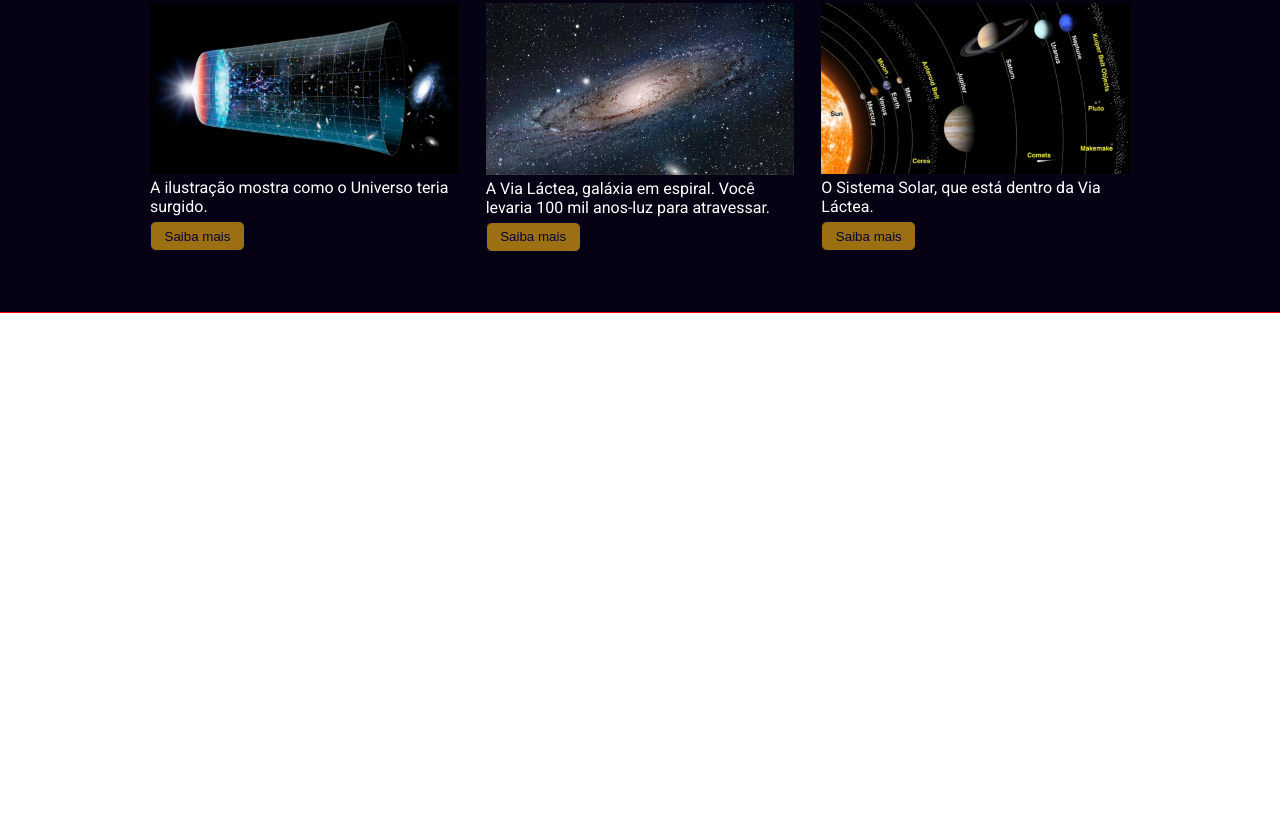
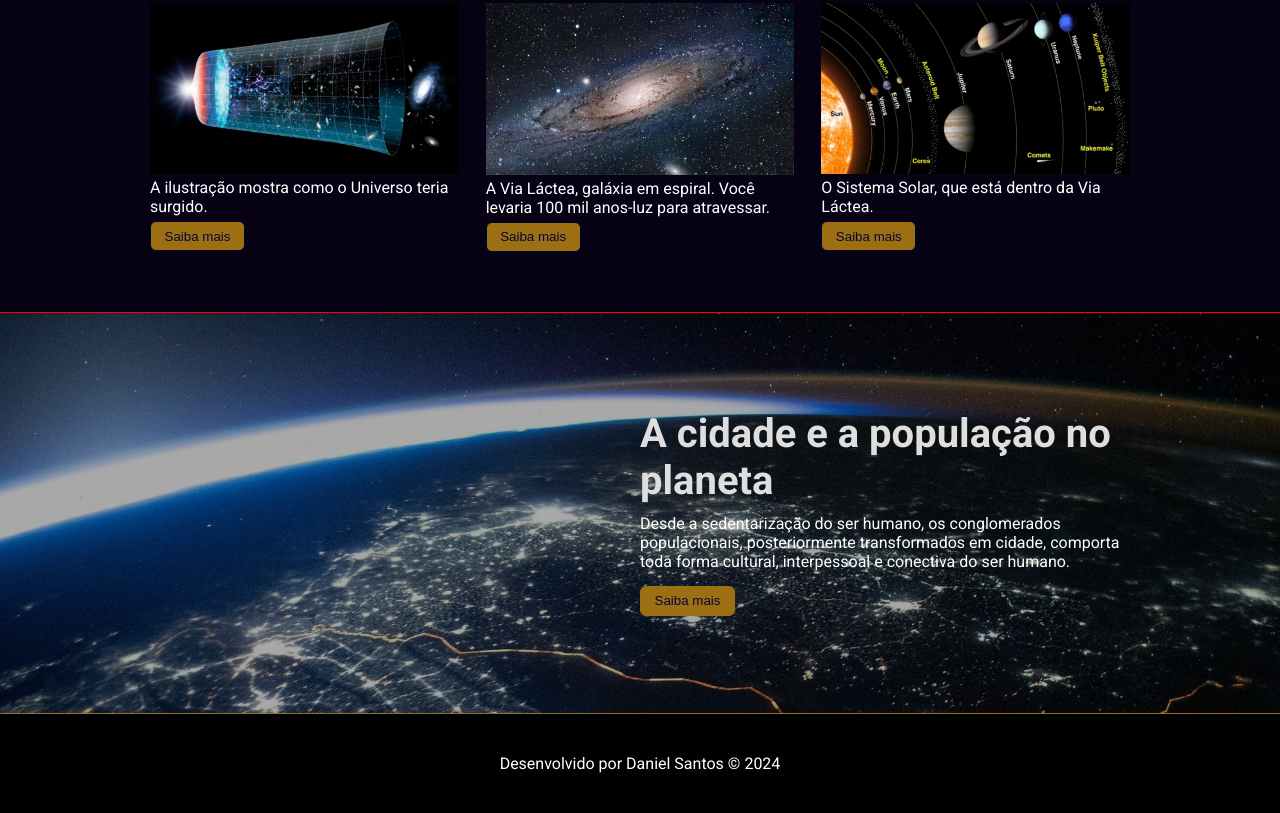
Before and after one commit to Daniel-santos941/terra-site, a plain HTML site: page index.html in a window 1280 px wide. Shown: the part 1172-1985 px from the top of the page. Before the commit the page ends 1485 px from the top, so only its background shows below. Drawn offline with Linux system fonts and the light colour scheme.

Commit message:
finalizando o site

```diff
--- a/css/style.css
+++ b/css/style.css
@@ -232,3 +232,80 @@ a {
 .infos .infos-box .images #image .text-infos button:hover {
     background-color: #dba020;
 }
+
+/**Estilos da banner-section*/
+.banner-section {
+    background-image: url(../public/img/luzes-noite.jpg );
+    background-repeat: no-repeat;
+    background-size: cover;
+    background-position: 50% 10%;
+}
+
+.banner-section .darkening {
+    background-color: rgb(0, 0, 0, 0.340);
+    height: 100%;
+}
+
+.banner-section .closure {
+    height: 400px;
+    padding: 0 150px;
+    display: flex;
+    flex-direction: column;
+    justify-content: center;
+    align-items: flex-end;
+}
+
+@media (max-width: 820px) {
+    .banner-section .closure {
+        padding: 0 50px;
+    }
+}
+
+.banner-section .closure .text-box {
+    width: 50%;
+    color: #fff;
+}
+
+@media (max-width: 1000px) {
+    .banner-section .closure .text-box {
+        width: 95%;
+        text-align: end;
+    }
+}
+
+.banner-section .closure .text-box h1 {
+    margin-bottom: 10px;
+    font-size: 40px;
+    color: #dedede;
+}
+
+@media (max-width: 430px) {
+    .banner-section .closure .text-box h1 {
+        font-size: 30px;
+    }
+}
+
+.banner-section .closure .text-box button {
+    background-color: #9B6F12;
+    width: 95px;
+    height: 30px;
+    color: rgb(6, 6, 58);
+    border: 1px solid #9B6F12;
+    border-radius: 6px;
+    margin-top: 15px;
+    cursor: pointer;
+}
+
+.banner-section .closure .text-box button:hover {
+    background-color: #dba020;
+}
+
+footer {
+    height: 100px;
+    background-color: #010104;
+    color: #fff;
+    display: flex;
+    justify-content: center;
+    align-items: center;
+    border-top: 1px solid #9B6F12;
+}
--- a/index.html
+++ b/index.html
@@ -1,6 +1,5 @@
 <!DOCTYPE html>
 <html lang="pt-br">
-
     <head>
         <meta charset="UTF-8" />
         <meta name="viewport" content="width=device-width, initial-scale=1.0"/>
@@ -89,4 +88,26 @@
                 </div>
             </div>
         </section>
+         <!--SEÇÃO 3-->
+         <section class="banner-section">
+            <div class="darkening">
+                <div class="container">
+                    <div class="closure">
+                        <div class="text-box">
+                            <h1>A cidade e a população no planeta</h1>
+                            <p>Desde a sedentarização do ser humano, os conglomerados populacionais, posteriormente transformados em cidade, comporta toda forma cultural, interpessoal e conectiva do ser humano.</p>
+                            <button>Saiba mais</button>
+                        </div>
+                    </div>
+                </div>
+            </div>
+        </section>
+         <!--RODAPÉ-->
+    <footer>
+        <div>
+            Desenvolvido por <a href="https://www.github.com/Daniel-santos941">Daniel Santos</a> &copy; 2024
+        </div>
+    </footer>
     </body>
+
+</html>
```
Also changed, not shown: public/img/luzes-noite.jpg (added). Lines whose indentation alone changed are shown as unchanged.
